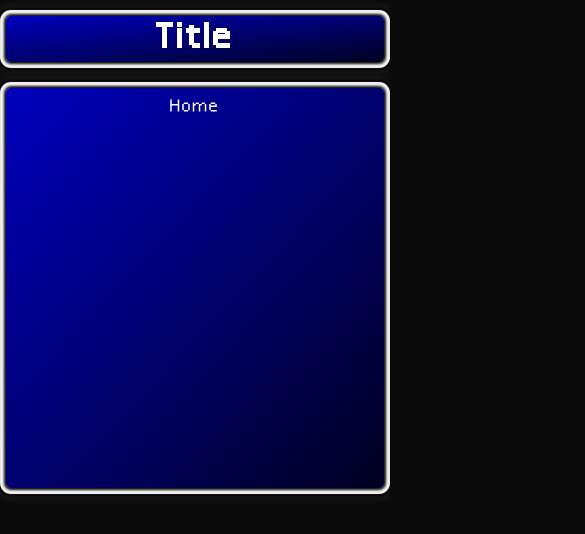
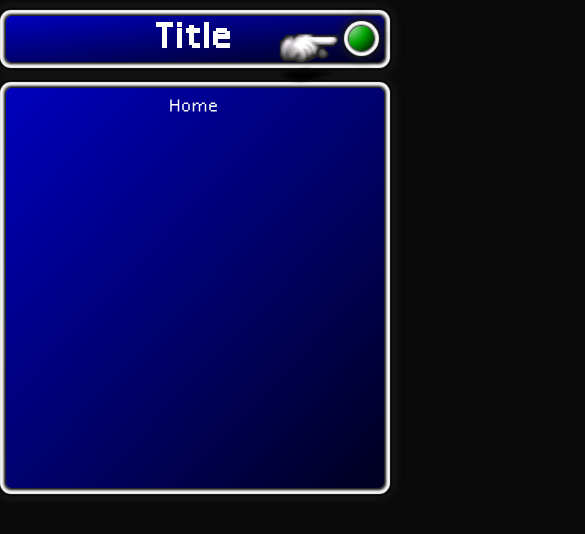
Before and after one commit to Pigna99/portfolio-pigna, a React (Create React App) app: page / in a window 390 px wide. Shown: the top 534 px of the page, 585 px wide, since content can reach past the window. Built offline with nearby package versions, Linux system fonts and the light colour scheme.

Commit message:
mobile version menu

```diff
--- a/src/App.js
+++ b/src/App.js
@@ -1,8 +1,10 @@
 import {Content, Title, Menu, Time, Cursor} from "./components/index";
+import { useGlobalContext } from './context';
 
 
 
 function App() {
+  const {isMenuOpen} = useGlobalContext();
   return (
     <div className="App">
       <div className="main">
@@ -10,7 +12,7 @@ function App() {
           <Title/>
           <Content/>
         </div>
-        <div className="content-menu">
+        <div className={"content-menu" + (!isMenuOpen ? " close-menu" : "")}>
           <Menu/>
           <Time/>
         </div>
--- a/src/components/Menu.js
+++ b/src/components/Menu.js
@@ -1,11 +1,25 @@
-import React from 'react'
+import {React, useEffect} from 'react'
 import {route} from '../utils';
 import {Link} from 'react-router-dom'
 import { useGlobalContext } from '../context';
 
 function Menu() {
+    const {setCursorPosition} = useGlobalContext();
+    useEffect(()=>{
+        let menu;
+        route.forEach((el, index)=>{
+            if(el.route===window.location.pathname){
+                menu="menu"+index;
+            }
+        })
+        if(window.innerWidth<=750){
+            setTimeout(()=>{var offsets = document.getElementById("title-materia").getBoundingClientRect();setCursorPosition({right:offsets.x, top:offsets.y, active:true, componentId: menu});},100)
+        }else{
+            setTimeout(()=>{var offsets = document.getElementById(menu).getBoundingClientRect();setCursorPosition({right:offsets.x, top:offsets.y, active:true, componentId: menu});},100)
+        }
+    },[]);
     return (
-        <div className='box menu'>
+        <div className={'box menu'}>
             <nav className='menu-ordered'>
                 {
                     route.map((el, index)=>{
--- a/src/components/Title.js
+++ b/src/components/Title.js
@@ -1,10 +1,13 @@
-import React from 'react'
+import React from 'react';
+import {useGlobalContext} from '../context';
 
 function Title() {
+    const {toggleMenu, isMenuOpen} = useGlobalContext();
     return (
         <div className='box title'>
             <header className='title'>
                 <h1>Title</h1>
+                <div className={'menu-materia-test' + (isMenuOpen? " grey" : "")} onClick={toggleMenu} id="title-materia"></div>
             </header>
         </div>
     )
--- a/src/context.js
+++ b/src/context.js
@@ -1,17 +1,42 @@
-import React, {useContext, useState} from "react";
+import React, {useContext, useEffect, useState} from "react";
+import { route } from "./utils";
 
 const AppContext = React.createContext();
 
 
 
 const AppProvider = ({children})=>{
-    const [cursorPosition, setCursorPosition] = useState({right:500, top:100, active:false, componentId:"none"});
+    let cursorInitState = {right:500, top:100, active:false, componentId:"none"}
+    const [cursorPosition, setCursorPosition] = useState(cursorInitState);
+    const [isMenuOpen, setMenuOpen] = useState(false);
+
+
+    function toggleMenu(ev,id){
+        //console.log(!isMenuOpen);
+        if(isMenuOpen){//se stiamo chiudendo il menu
+            var offsets = document.getElementById("title-materia").getBoundingClientRect();
+            setCursorPosition({right:offsets.x, top:offsets.y, active:true, componentId: id || cursorPosition.componentId});
+        }else{//se stiamo aprendo il menu
+            if(cursorPosition.componentId!="none"){
+                //console.log(cursorPosition.componentId);
+                setTimeout(()=>{
+                    var offsets = document.getElementById(cursorPosition.componentId).getBoundingClientRect();
+                    setCursorPosition({right:offsets.x-300, top:offsets.y, active:true, componentId: id || cursorPosition.componentId});
+                },0);
+
+            }
+        }
+        setMenuOpen(!isMenuOpen);
+    }
 
 
     function changeCursor(id){
-        var offsets = document.getElementById(id+"").getBoundingClientRect();
+        var offsets = document.getElementById(id).getBoundingClientRect();
         //console.log(offsets);
         setCursorPosition({right:offsets.x, top:offsets.y, active:true, componentId:id});
+        if(window.innerWidth<=750){
+            toggleMenu(null,id);
+        }
     }
 
     //sposta il cursore nella posizione corretta se avviene un resize
@@ -27,8 +52,7 @@ const AppProvider = ({children})=>{
     };
 
 
-
-    return(<AppContext.Provider value={{cursorPosition, changeCursor}}>
+    return(<AppContext.Provider value={{cursorPosition, changeCursor, isMenuOpen, toggleMenu, setCursorPosition}}>
         {children}
     </AppContext.Provider>)
 }
--- a/src/index.css
+++ b/src/index.css
@@ -41,6 +41,7 @@ a {
   text-decoration: none; /* no underline */
 }
 
+
 body {
   margin: 0;
   /*font-family: -apple-system, BlinkMacSystemFont, 'Segoe UI', 'Roboto', 'Oxygen',
@@ -52,6 +53,7 @@ body {
   background-color: var(--background);
   color: var(--text-color);
   font-size: x-large;
+  overflow: hidden;
 }
 
 code {
@@ -156,15 +158,12 @@ code {
 }
 
 @media only screen and (max-width: 750px) {
+  .content-menu{
+    display: none;
+  }
   .main{
     width: 100%;
 
-  }
-  .menu{
-    display: none;
-  }
-  .cursor-hide{
-    display: none;
   }
 }
 
@@ -199,3 +198,57 @@ code {
   margin: 10px;
   text-align: center;
 }
+
+
+.menu-materia-test{
+  background: radial-gradient(circle at left top, white -20% , rgb(0, 163, 0) 50%, black );
+  border-radius: 100%;
+  width: 25px;
+  height: 25px;
+  box-shadow:
+  0 0 2px 1px black,
+  0 0 0px 3px white,
+  0 0 1px 5px white,
+  0 0 2px 6px black,
+  0 0 8px 8px rgb(29, 29, 29);
+  margin: 6px;
+  cursor: pointer;
+  position: absolute;
+  right: 10px;
+  top: 20px;
+  display: none;
+  transition: all 0.3s;
+}
+
+.grey{
+  background: radial-gradient(circle at left top, white -20% , red 50%, black );
+}
+
+@media only screen and (max-width: 750px) {
+  .menu-materia-test{
+    display: flex;
+  }
+  .content-menu{
+    opacity: 1;
+    display: flex!important;
+    position: absolute!important;
+    height: auto;
+    transition: all 0.3s;
+    right: 10px;
+    top:42px;
+  }
+
+  .menu{
+    right: 0; bottom: 0;
+  }
+
+  .close-menu{
+    transform: translate(300px);
+    opacity: 0;
+    display: none;
+  }
+
+  .title{
+    z-index: 4;
+  }
+}
```
